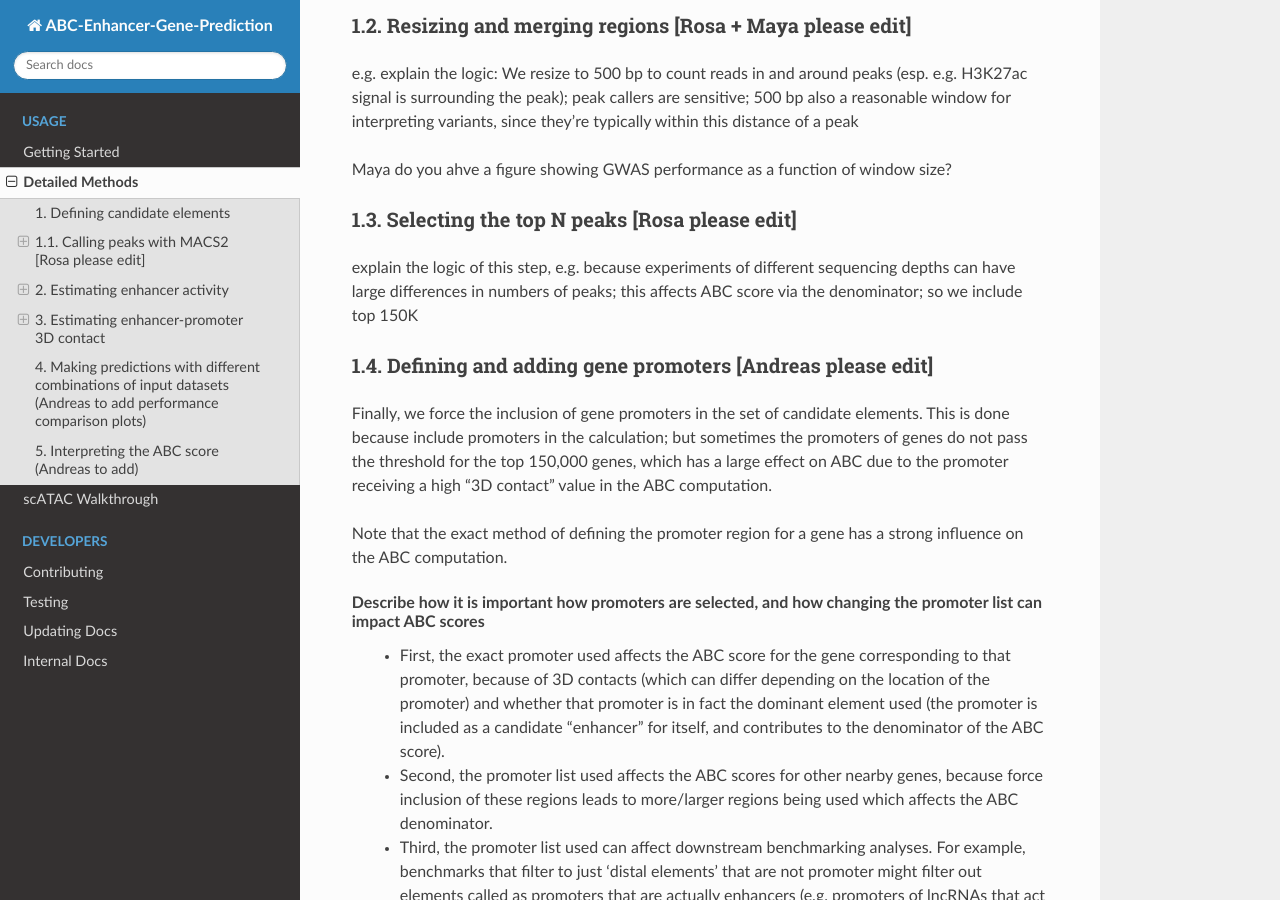
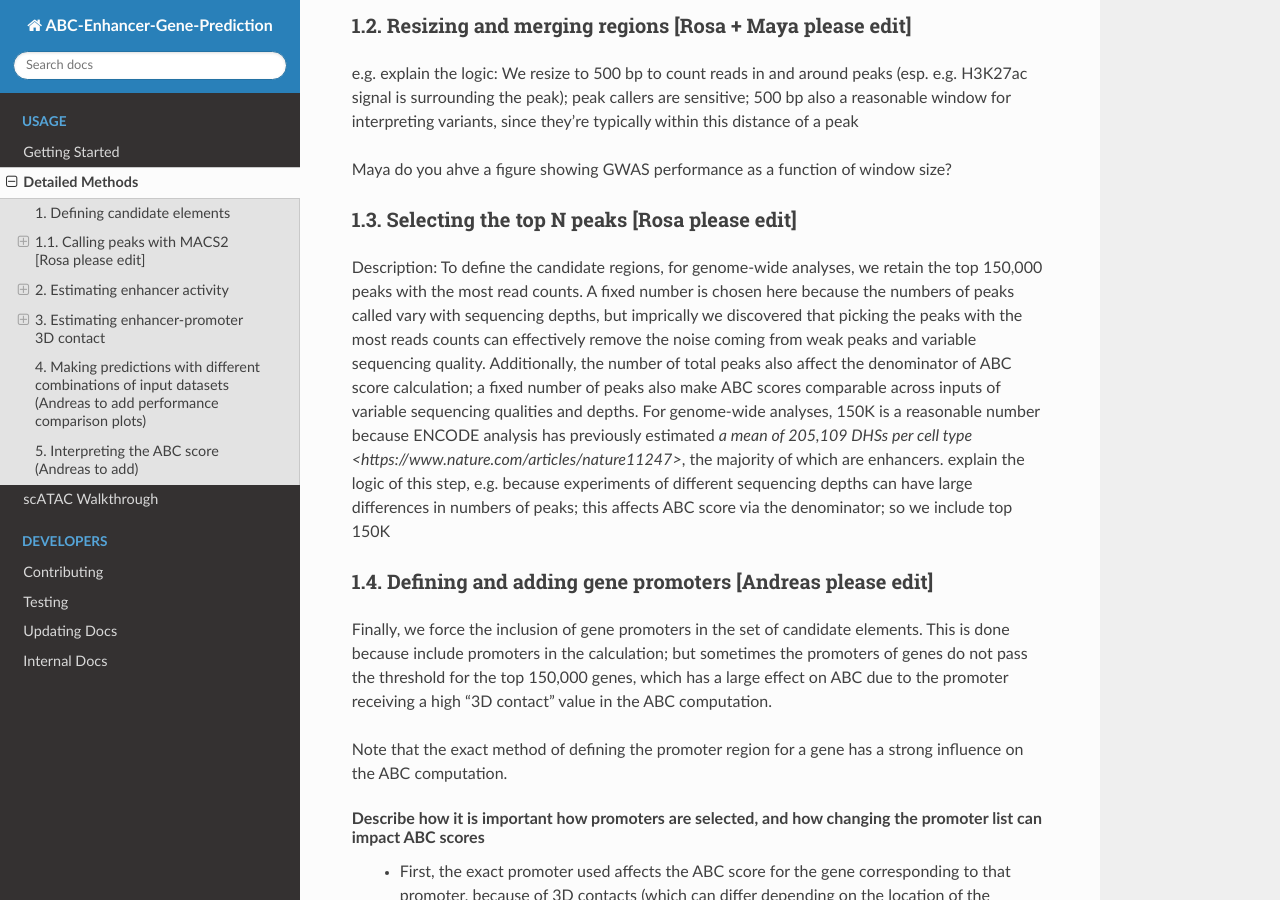
Before and after one commit to broadinstitute/ABC-Enhancer-Gene-Prediction, a Sphinx documentation site: the page built from docs/usage/methods.rst, in a window 1280 px wide and 900 px high, scrolled down 2044 px. Built offline with Sphinx 7.4.7 and the Read the Docs theme 2.0.0, drawn with Linux system fonts in a browser that asks for light colours.

Commit message:
Update methods.rst
Edited selecting the top N peaks

```diff
--- a/docs/usage/methods.rst
+++ b/docs/usage/methods.rst
@@ -82,6 +82,7 @@ Maya do you ahve a figure showing GWAS performance as a function of window size?
 
 1.3. Selecting the top N peaks [Rosa please edit]
 ^^^^^^^^^^^^^^^^^^^^^^^^^^^^
+Description: To define the candidate regions, for genome-wide analyses, we retain the top 150,000 peaks with the most read counts. A fixed number is chosen here because the numbers of peaks called vary with sequencing depths, but imprically we discovered that picking the peaks with the most reads counts can effectively remove the noise coming from weak peaks and variable sequencing quality. Additionally, the number of total peaks also affect the denominator of ABC score calculation; a fixed number of peaks also make ABC scores comparable across inputs of variable sequencing qualities and depths. For genome-wide analyses, 150K is a reasonable number because ENCODE analysis has previously estimated `a mean of 205,109 DHSs per cell type <https://www.nature.com/articles/nature11247>`, the majority of which are enhancers.
 explain the logic of this step, e.g. because experiments of different sequencing depths can have large differences in numbers of peaks; this affects ABC score via the denominator; so we include top 150K
 
 
```
